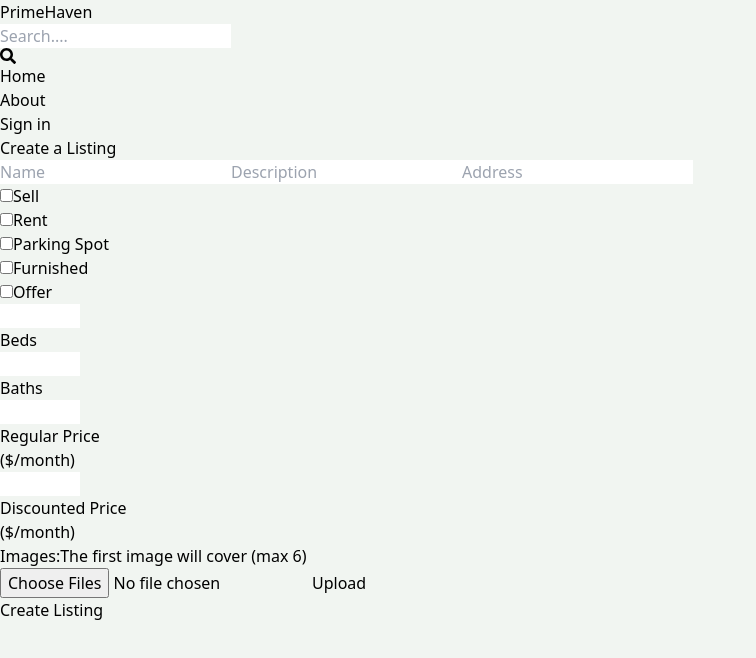
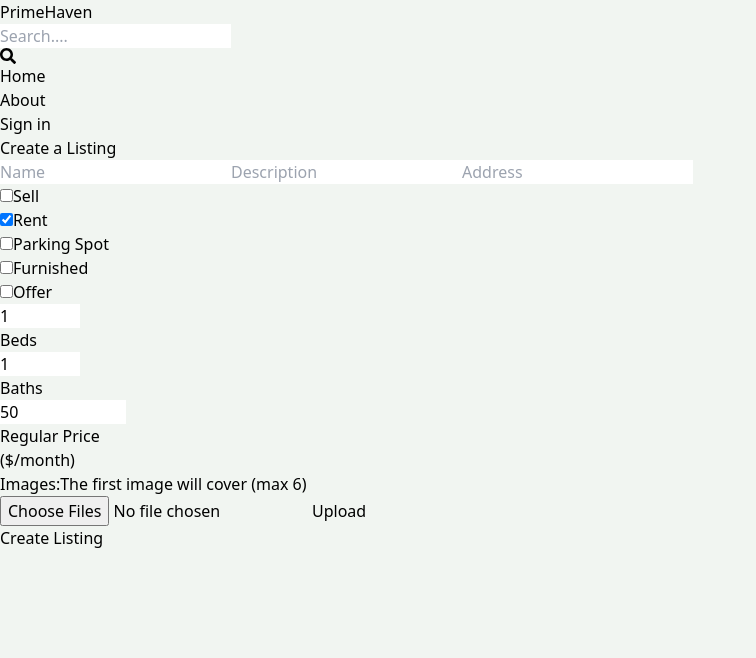
Before and after one commit to debadritasaha7/mern_estate, a React (Vite) app in the folder client/: page /create-listing in a window 1280 px wide. Shown: the top 658 px of the page, without its empty margins (0-756 px from the left). Built offline with nearby package versions, Linux system fonts and the light colour scheme.

Commit message:
complete create  listing functionality

```diff
--- a/client/src/pages/CreateListing.jsx
+++ b/client/src/pages/CreateListing.jsx
@@ -1,12 +1,30 @@
 import React, { useState } from 'react'
 import {getDownloadURL, getStorage, ref, uploadBytesResumable} from 'firebase/storage';
 import {app} from '../firebase';
+import {useSelector} from 'react-redux';
+import {useNavigate} from 'react-router-dom';
 export default function CreateListing() {
+  const {currentUser}=useSelector(state=>state.user);
+  const navigate=useNavigate();
   const [files,setFiles]=useState([]);
-  const [formData,setFormData]=useState({imageUrls:[]});
+  const [formData,setFormData]=useState({imageUrls:[],
+    name:'',
+    description:'',
+    address:'',
+    type: 'rent',
+    bedrooms: 1,
+    bathrooms: 1,
+    regularPrice: 50,
+    discountPrice: 0,
+    offer: false,
+    parking: false,
+    furnished: false,
+
+  });
   const [imageUploadError,setImageUploadError]=useState(false);
   const [uploading,setUploading]=useState(false);
-
+  const [error,setError]=useState(false);
+  const [loading,setLoading]=useState(false);
 
 
   console.log(formData);
@@ -70,65 +88,132 @@
     })
 
   }
+  const handleChange=(e)=>{
+    if (e.target.id === 'sale' || e.target.id === 'rent') {
+      setFormData({
+        ...formData,
+        type: e.target.id,
+      });
+    }
+
+    if (
+      e.target.id === 'parking' ||
+      e.target.id === 'furnished' ||
+      e.target.id === 'offer'
+    ) {
+      setFormData({
+        ...formData,
+        [e.target.id]: e.target.checked,
+      });
+    }
+
+    if (
+      e.target.type === 'number' ||
+      e.target.type === 'text' ||
+      e.target.type === 'textarea'
+    ) {
+      setFormData({
+        ...formData,
+        [e.target.id]: e.target.value,
+      });
+    }
+  };
+  const handleSubmit=async (e)=>{
+    e.preventDefault();
+
+    try {
+
+         if (formData.imageUrls.length < 1)
+        return setError('You must upload at least one image');
+      if (+formData.regularPrice < +formData.discountPrice)
+        return setError('Discount price must be lower than regular price');
+      setLoading(true);
+      setError(false);
+      const res=await fetch('/api/listing/create',{
+        method:'POST',
+        headers:{
+          'Content-Type':'application/json',
+        },
+        body: JSON.stringify({
+                ...formData,
+                userRef: currentUser._id,
+              }),
+
+      });
+      const data = await res.json();
+          setLoading(false);
+          if (data.success === false) {
+            setError(data.message);
+          }
+
+      navigate(`/listing/${data._id}`);
+     }
+    catch (error) {
+      setError(error.message);
+      setLoading(false);
+    }
+  };
   return (
     <main className='p-3 max-w-4xl mx-auto'>
         <h1 className='text-3xl font-semibold text-center my-7'>Create a Listing</h1>
 
-        <form  className='flex flex-col sm:flex-row gap-4'>
+        <form onSubmit={handleSubmit} className='flex flex-col sm:flex-row gap-4'>
             <div className='flex flex-col gap-4 flex-1'>
-            <input type='text' placeholder='Name'className='border p-3 rounded-lg' id='name' maxLength='62' minLength='10' required/>
+            <input type='text' placeholder='Name'className='border p-3 rounded-lg' id='name' maxLength='62' minLength='10' required onChange={handleChange} value={formData.name}/>
 
-            <input type='text' placeholder='Description'className='border p-3 rounded-lg' id='description'  required/>
-            <input type='text' placeholder='Address'className='border p-3 rounded-lg' id='address'  required/>
+            <input type='text' placeholder='Description'className='border p-3 rounded-lg' id='description'  required onChange={handleChange} value={formData.description}/>
+            <input type='text' placeholder='Address'className='border p-3 rounded-lg' id='address'  required  onChange={handleChange} value={formData.address}/>
        <div className='flex gap-6 flex-wrap'>
        <div className='flex gap-2'>
-       <input type='checkbox' id='sell' className='w-5'/>
+       <input type='checkbox' id='sell' className='w-5'  onChange={handleChange} checked={formData.type==="sale"}/>
        <span>Sell</span>
        </div>
        <div className='flex gap-2'>
-       <input type='checkbox' id='rent' className='w-5'/>
+       <input type='checkbox' id='rent' className='w-5' onChange={handleChange} checked={formData.type==="rent"}/>
        <span>Rent</span>
        </div>
        <div className='flex gap-2'>
-       <input type='checkbox' id='parking' className='w-5'/>
+       <input type='checkbox' id='parking' className='w-5' onChange={handleChange} checked={formData.parking}/>
        <span>Parking Spot</span>
        </div>
        <div className='flex gap-2'>
-       <input type='checkbox' id='furnished' className='w-5'/>
+       <input type='checkbox' id='furnished' className='w-5' onChange={handleChange} checked={formData.furnished}/>
        <span>Furnished</span>
        </div>
        <div className='flex gap-2'>
-       <input type='checkbox' id='offer' className='w-5'/>
+       <input type='checkbox' id='offer' className='w-5' onChange={handleChange} checked={formData.offer}/>
        <span>Offer</span>
        </div>
   </div>
 
   <div className='flex flex-wrap gap-6'>
   <div className='flex items-center gap-2'>
-<input type='number' id='bedrooms' min='1' max='10' required className='p-3 border border-gray-300 rounded-lg'/>
+<input type='number' id='bedrooms' min='1' max='10' required className='p-3 border border-gray-300 rounded-lg' onChange={handleChange} value={formData.bedrooms}/>
 <p>Beds</p>
 </div>
 <div className='flex items-center gap-2'>
-<input type='number' id='bathrooms' min='1' max='10' required className='p-3 border border-gray-300 rounded-lg'/>
+<input type='number' id='bathrooms' min='1' max='10' required className='p-3 border border-gray-300 rounded-lg' onChange={handleChange} value={formData.bathrooms}/>
 <p>Baths</p>
 </div>
 
 <div className='flex items-center gap-2'>
-<input type='number' id='regularPrice' min='1' max='10' required className='p-3 border border-gray-300 rounded-lg'/>
+<input type='number' id='regularPrice' min='50' max='1000000' required className='p-3 border border-gray-300 rounded-lg' onChange={handleChange} value={formData.regularPrice}/>
 <div className='flex flex-col items-center'>
 <p>Regular Price</p>
 <span className='text-xs'>($/month)</span>
 </div>
 
 </div>
-
-<div className='flex items-center gap-2'>
-<input type='number' id='discountPrice' min='1' max='10' required className='p-3 border border-gray-300 rounded-lg'/>
+{formData.offer && (
+  <div className='flex items-center gap-2'>
+<input type='number' id='discountPrice' min='0' max='10000000' required className='p-3 border border-gray-300 rounded-lg' onChange={handleChange} value={formData.discountPrice}/>
 <div className='flex flex-col items-center'>
 <p>Discounted Price</p>
 <span className='text-xs'>($/month)</span>
 </div>
 </div>
+) }
+
   </div>
         </div>
 
@@ -151,7 +236,8 @@
 
           })
         }
-        <button  className='p-3 bg-slate-700 text-white rounded-lg uppercase hover:opacity-95 disabled:opacity-80'>Create Listing</button>
+        <button disabled={loading || uploading} className='p-3 bg-slate-700 text-white rounded-lg uppercase hover:opacity-95 disabled:opacity-80'>{loading?'Creating...':'Create Listing'}</button>
+        {error && <p className='text-red-700 text-sm'>{error}</p>}
         </div>
 
 </form>
```
